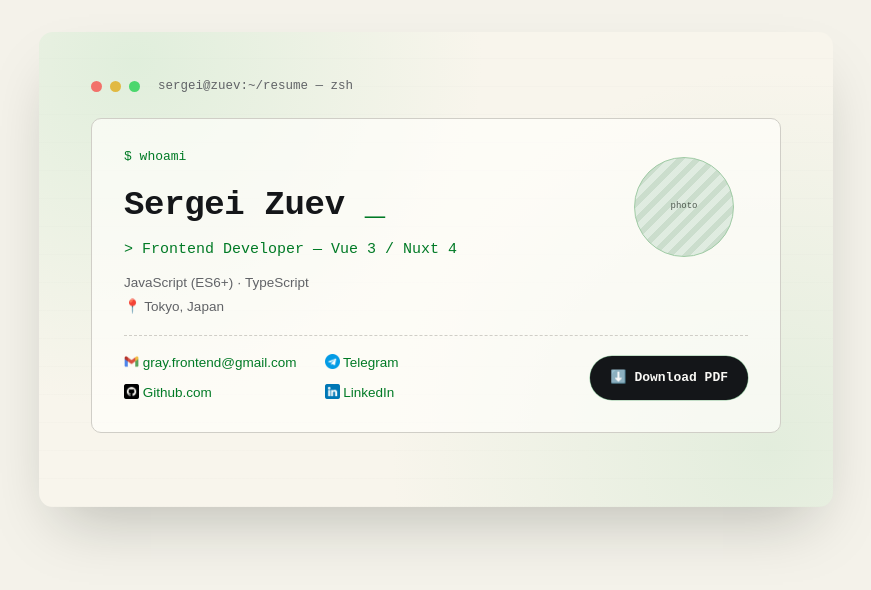
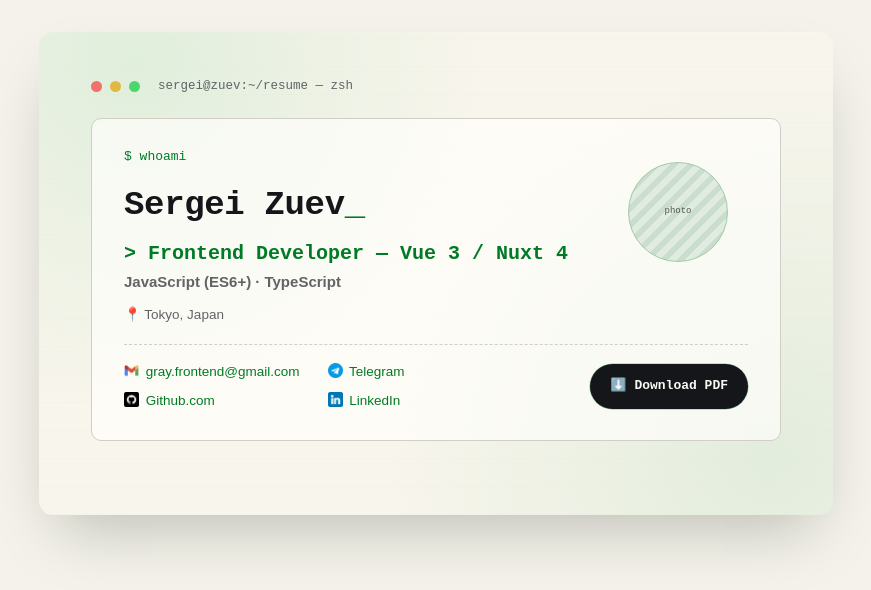
Before and after one commit to GrayMurakami/website-resume, a Nuxt app: page / in a window 1280 px wide. Shown: the top 590 px of the page, without its empty margins (204-1075 px from the left). Built offline with nearby package versions, Linux system fonts and the light colour scheme.

Commit message:
style: upgrade

```diff
--- a/app/components/resume/ResumeHero.vue
+++ b/app/components/resume/ResumeHero.vue
@@ -51,16 +51,11 @@ onUnmounted(() => {
         <div class="prompt-label">
           $ whoami
         </div>
-        <h1>
-          Sergei Zuev
-          <span class="cursor">
-            _
-          </span>
-        </h1>
+        <h1>Sergei Zuev<span class="cursor">_</span></h1>
         <div class="role-line">
           &gt; Frontend Developer — Vue 3 / Nuxt 4
         </div>
-        <div class="sub-line">
+        <div class="sub-role">
           JavaScript (ES6+) · TypeScript
         </div>
         <div class="sub-line">
@@ -161,8 +156,8 @@ onUnmounted(() => {
   width: 100px;
   height: 100px;
   border-radius: 50%;
-  margin-top: 10px;
-  margin-right: 14px;
+  margin-top: 15px;
+  margin-right: 20px;
   background: repeating-linear-gradient(135deg, oklch(0.93 0.02 148), oklch(0.93 0.02 148) 6px, oklch(0.88 0.03 148) 6px, oklch(0.88 0.03 148) 12px);
   border: 1px solid var(--card-border);
   display: flex;
@@ -212,19 +207,21 @@ h1 {
 
 .role-line {
   font-family: var(--mono);
+  font-size: 20px;
+  font-weight: bold;
+  color: var(--accent);
+}
+
+.sub-role {
   font-size: 15px;
-  font-weight: 500;
-  color: var(--accent);
+  font-weight: bold;
+  color: var(--text-muted);
   margin-bottom: 10px;
 }
 
 .sub-line {
+  font-size: 13.5px;
   color: var(--text-muted);
-  font-size: 13.5px;
-}
-
-.sub-line + .sub-line {
-  margin-top: 2px;
 }
 
 .hero-footer {
@@ -252,6 +249,7 @@ h1 {
 .contact-icon {
   width: 15px;
   height: 15px;
+  margin-right: 3px;
   object-fit: contain;
   vertical-align: -2px;
 }
```
